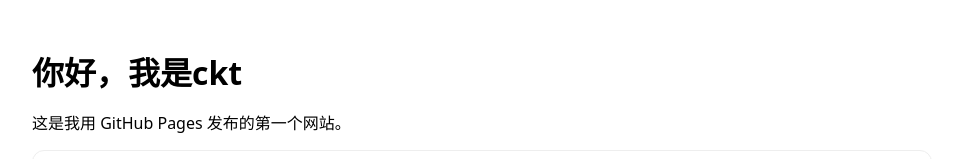
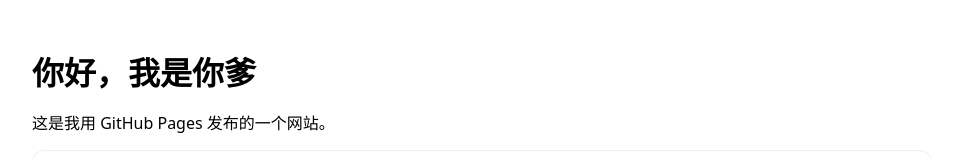
Before and after one commit to ckt486/test, a plain HTML site: page index.html in a window 1280 px wide. Shown: the top 159 px of the page, without its empty margins (158-1121 px from the left). Drawn offline with Linux system fonts and the light colour scheme.

Commit message:
Update index.html

```diff
--- a/index.html
+++ b/index.html
@@ -14,8 +14,8 @@
 </head>
 <body>
   <div class="wrap">
-    <h1>你好，我是ckt</h1>
-    <p>这是我用 GitHub Pages 发布的第一个网站。</p>
+    <h1>你好，我是你爹</h1>
+    <p>这是我用 GitHub Pages 发布的一个网站。</p>
 
     <div class="card">
       <h2>项目 1</h2>
@@ -26,4 +26,5 @@
     <p style="margin-top:24px;">联系我：<a href="mailto:cktkt486@gmail.com">cktkt486@gmail.com</a></p>
   </div>
 </body>
+
 </html>
```
